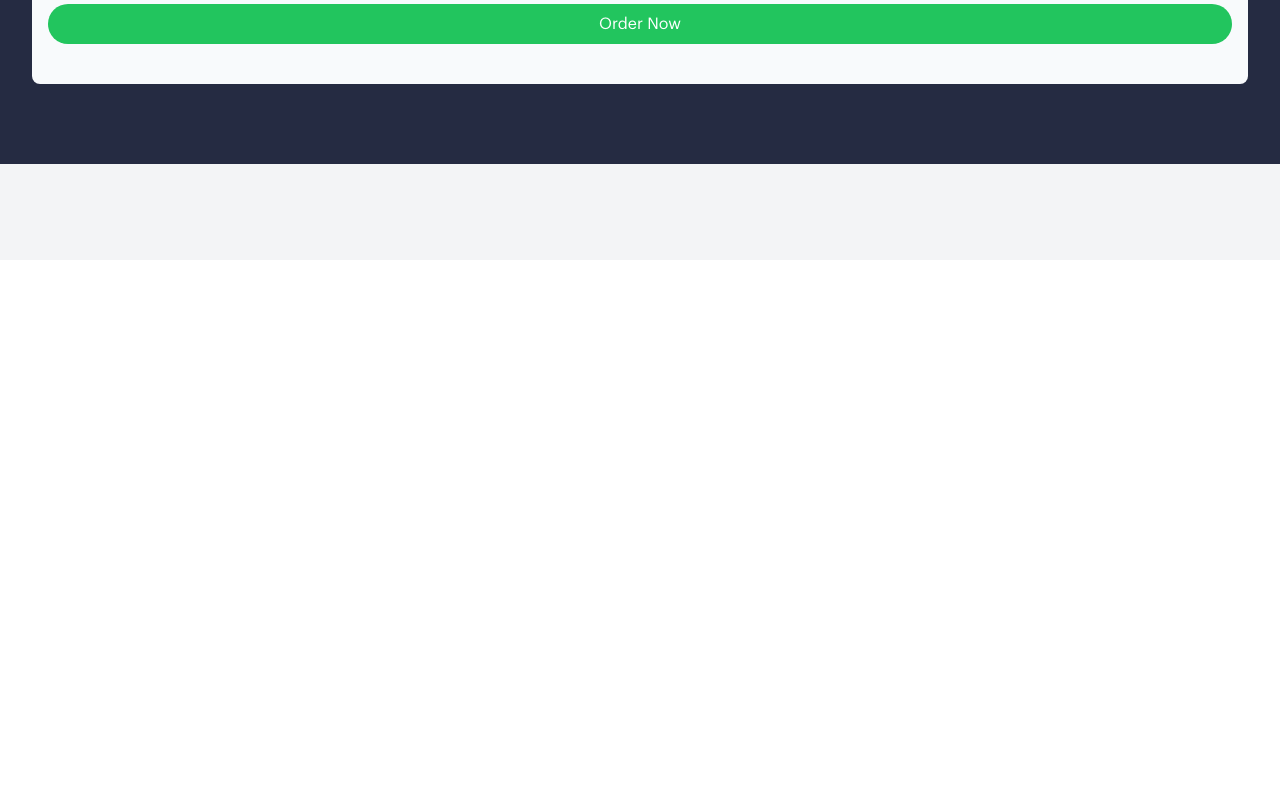
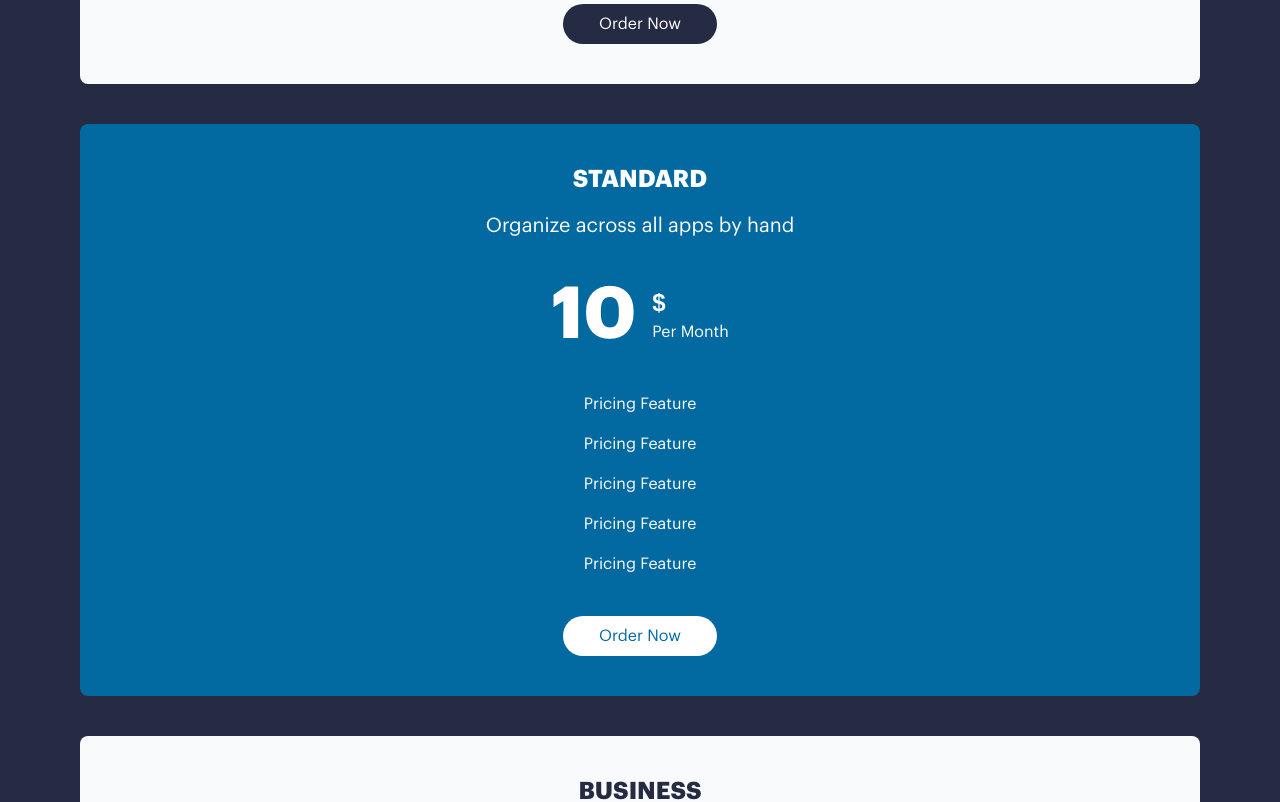
Before and after one commit to Mampionona33/test-integration-ctrlweb, a Vue app: page / in a window 1280 px wide. Shown: the part 5560-6362 px from the top of the page. Before the commit the page ends 5820 px from the top, so only its background shows below. Built offline with nearby package versions, Linux system fonts and the light colour scheme.

Commit message:
finis setup reusable card price

```diff
--- a/src/components/MasterButton.vue
+++ b/src/components/MasterButton.vue
@@ -1,8 +1,9 @@
 <template>
   <button
     :class="[
-      bgColor || 'bg-blue-400', // Utilise bgColor s'il est défini, sinon bg-blue-400
-      'flex items-center justify-center hover:bg-opacity-80 text-white py-2 px-9 rounded-full w-full text-wrap break-words',
+      bgColor || 'bg-blue-400',
+      textColor || 'text-white',
+      'flex items-center justify-center hover:bg-opacity-80  py-2 px-9 rounded-full w-full text-wrap break-words',
     ]"
     @click="handleClick"
   >
@@ -13,7 +14,8 @@
 <script setup lang="ts">
 defineProps<{
   title: string;
-  bgColor?: string; // Couleur de fond optionnelle
+  bgColor?: string;
+  textColor?: string;
 }>();
 
 const handleClick = (event: Event) => {
--- a/src/components/pricing.vue
+++ b/src/components/pricing.vue
@@ -8,13 +8,24 @@ export default {
 </script>
 
 <template>
-  <div class="bg-[#252b42] w-full py-20 flex gap-20 flex-col">
+  <div
+    class="bg-[#252b42] w-full py-20 flex gap-20 flex-col justify-center items-center"
+  >
     <div class="text-white text-center flex flex-col gap-4">
       <h2 class="text-5xl">Pricing</h2>
       <h4 class="text-3xl px-10">Most calendars are designed for teams.</h4>
     </div>
-    <div class="w-full px-8">
-      <pricingCard buttonColor="bg-green-500" />
+    <div class="w-full px-20 gap-10 flex flex-col">
+      <pricingCard />
+      <pricingCard
+        title="STANDARD"
+        price="10"
+        background="bg-sky-700"
+        textColor="text-white"
+        buttonColor="bg-white"
+        buttonTextColor="text-sky-700"
+      />
+      <pricingCard title="BUSINESS" price="99" />
     </div>
   </div>
 </template>
--- a/src/components/pricingCard.vue
+++ b/src/components/pricingCard.vue
@@ -6,10 +6,11 @@
       'flex',
       'flex-col',
       'rounded-lg',
-      'px-4',
+      'px-10',
       'text-center',
       'py-10',
       'gap-10',
+      'items-center',
     ]"
   >
     <!-- Titre et description -->
@@ -20,7 +21,7 @@
 
     <!-- Prix -->
     <div class="flex flex-row justify-center items-center gap-4">
-      <h1 class="text-7xl font-bold">0</h1>
+      <h1 class="text-7xl font-bold">{{ price }}</h1>
       <div class="flex flex-col justify-start items-start">
         <h3 class="font-bold text-2xl">$</h3>
         <h6>Per Month</h6>
@@ -34,7 +35,12 @@
 
     <!-- Bouton d'action -->
     <div>
-      <MasterButton :title="'Order Now'" :bgColor="buttonColor" />
+      <MasterButton
+        :textColor="buttonTextColor"
+        :title="'Order Now'"
+        :bgColor="buttonColor"
+        @click="handleClick"
+      />
     </div>
   </div>
 </template>
@@ -48,6 +54,10 @@ export default {
     title: {
       type: String,
       default: "FREE",
+    },
+    price: {
+      type: String,
+      default: "0",
     },
     description: {
       type: String,
@@ -65,6 +75,15 @@ export default {
       type: String,
       default: "bg-[#252b42]",
     },
+    buttonTextColor: {
+      type: String,
+      default: "text-white",
+    },
+  },
+  methods: {
+    handleClick() {
+      console.log("click", props.title);
+    },
   },
   components: {
     MasterButton,
```
